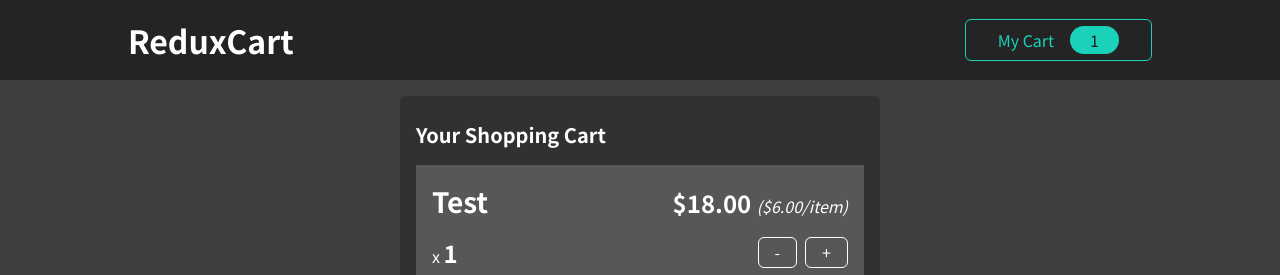
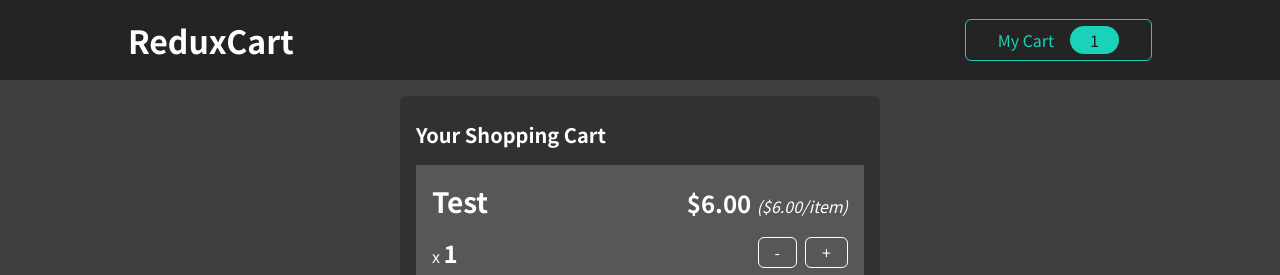
Before and after one commit to MZHoffman/redux-cart, a React (Create React App) app: page / in a window 1280 px wide. Both pictures are taken after a click on the button "Add to Cart". Shown: the top 275 px of the page. Built offline with nearby package versions, Linux system fonts and the light colour scheme.

Commit message:
moving total out of state

```diff
--- a/src/components/Cart/CartItem.js
+++ b/src/components/Cart/CartItem.js
@@ -43,7 +43,7 @@ const CartItem = (props) => {
       <header>
         <h3>{title}</h3>
         <div className={classes.price}>
-          ${total.toFixed(2)}{' '}
+          ${(price * quantity).toFixed(2)}{' '}
           <span className={classes.itemprice}>(${price.toFixed(2)}/item)</span>
         </div>
       </header>
```
